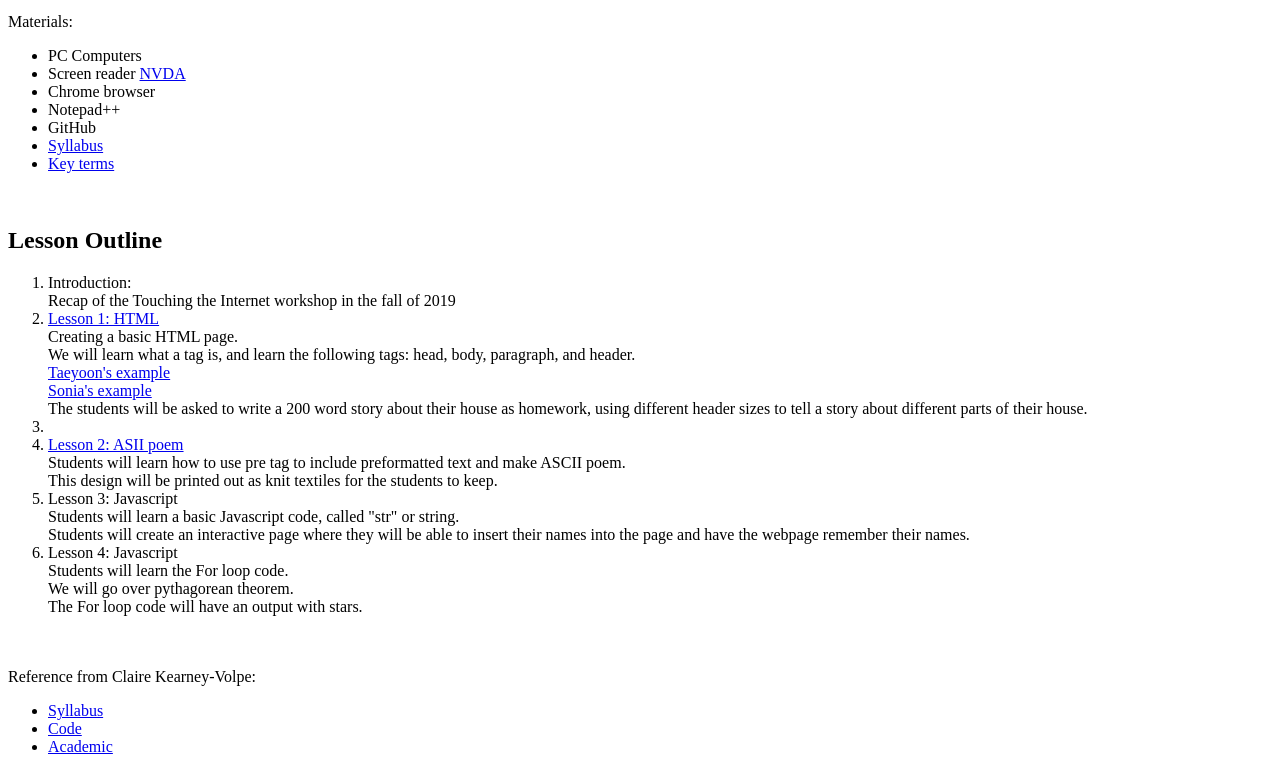
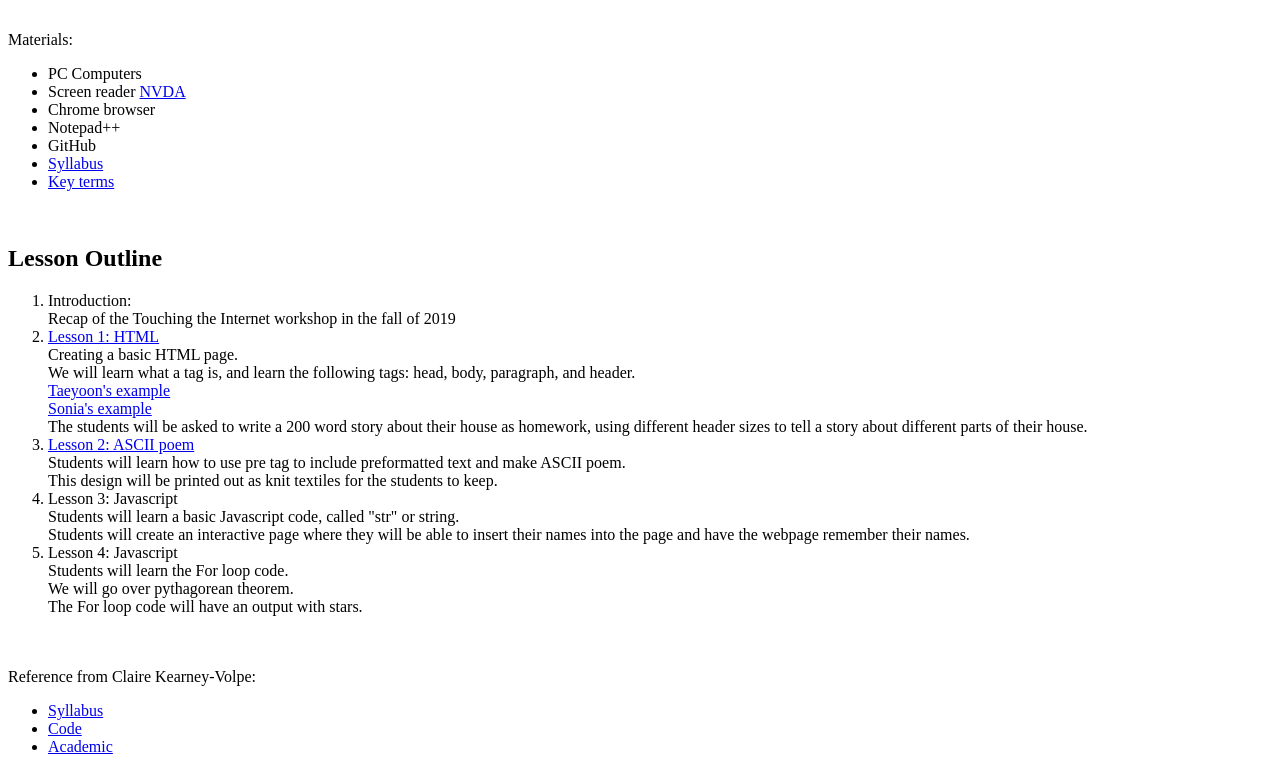
Before and after one commit to tchoi8/Ebenezer, a plain HTML site: page index.html in a window 1280 px wide. Shown: the part 488-1260 px from the top of the page. Drawn offline with Linux system fonts and the light colour scheme.

Commit message:
Update index.html

```diff
--- a/index.html
+++ b/index.html
@@ -30,7 +30,7 @@
 		The workshop is organized by CHAT (Centre for Heritage, Arts and Textile), Hong Kong as a part of the exhibition Interweaving Poetic Code.
 
 		<br>
-
+ <br>
 Teaching assistants:
 
 <ul>
@@ -77,7 +77,7 @@ Materials:
 			<br> <a href="https://tchoi8.github.io/ebenezer/class-1/taeyoon.html"> Taeyoon's example </a>
 			<br> <a href="https://tchoi8.github.io/ebenezer/class-1/sonia.html"> Sonia's example </a>
 			<br>The students will be asked to write a 200 word story about their house as homework, using different header sizes to tell a story about different parts of their house.
-			<li><li><a href="https://tchoi8.github.io/ebenezer/class-2/index.html">Lesson 2: ASII poem</a>
+			<li><a href="https://tchoi8.github.io/ebenezer/class-2/index.html">Lesson 2: ASCII poem</a>
 			<br>Students will learn how to use pre tag to include preformatted text and make ASCII poem.
 			<br>This design will be printed out as knit textiles for the students to keep.
 			<li>Lesson 3: Javascript
```
